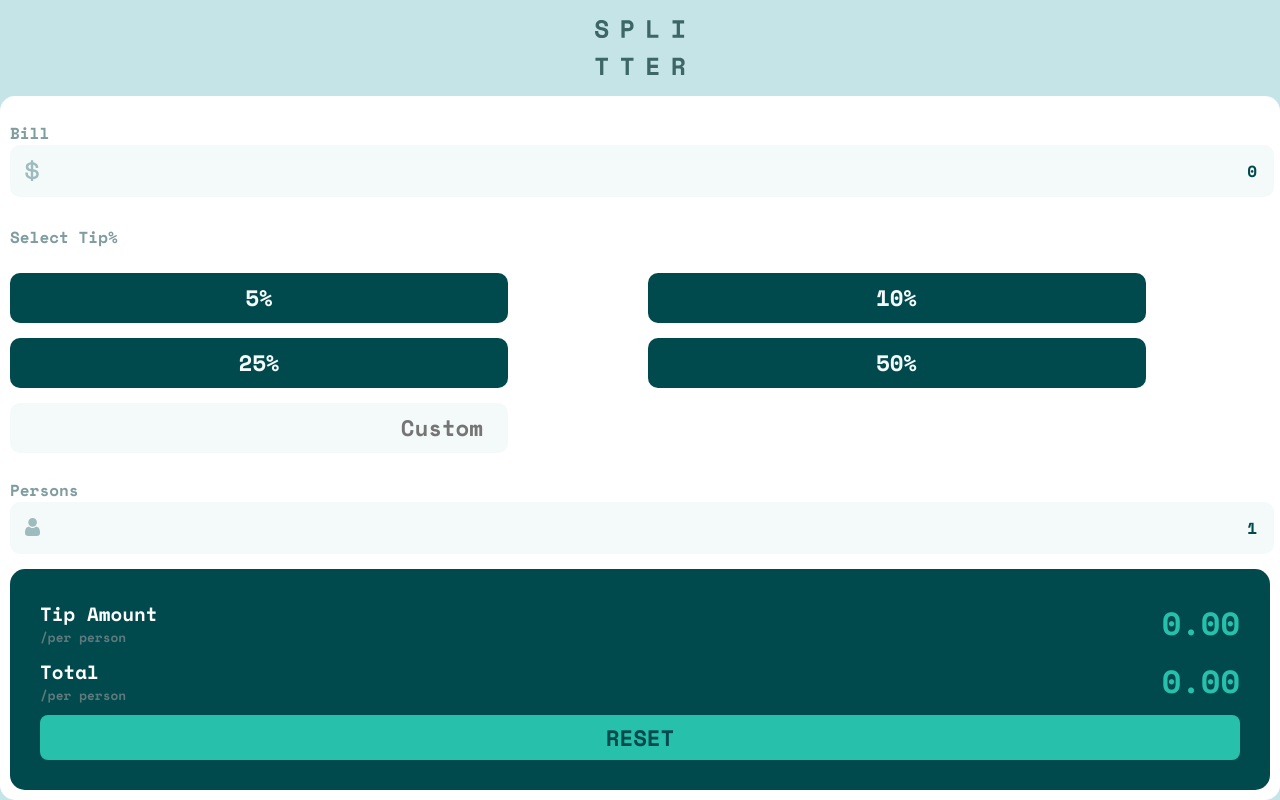
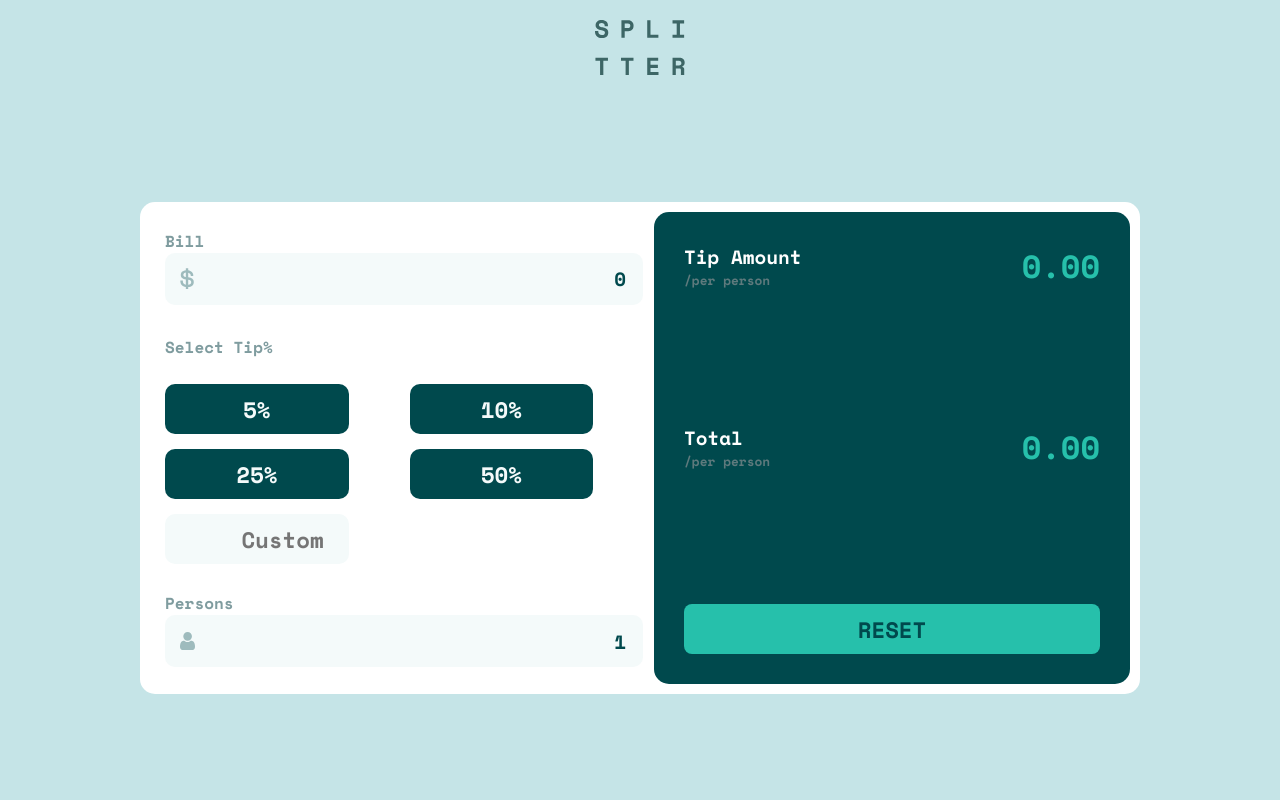
Before and after one commit to martinablazheska/splitter, a React (Create React App) app: page / in a window 1280 px wide. Built offline with nearby package versions, Linux system fonts and the light colour scheme.

Commit message:
desktop version added

```diff
--- a/src/color-pallete.css
+++ b/src/color-pallete.css
@@ -5,4 +5,5 @@
   --grayish-cyan: hsl(184, 14%, 56%);
   --light-grayish-cyan: hsl(185, 41%, 84%);
   --very-light-grayish-cyan: hsl(189, 41%, 97%);
+  --light-cyan: hsl(173, 61%, 77%);
 }
--- a/src/components/Calculator/Calculator.module.css
+++ b/src/components/Calculator/Calculator.module.css
@@ -10,3 +10,14 @@
   padding: 10px;
   box-sizing: border-box;
 }
+
+@media (min-width: 400px) {
+  .calculator {
+    flex-direction: row;
+    width: 80%;
+    min-width: 400px;
+    max-width: 1000px;
+    height: 70%;
+    max-height: 900px;
+  }
+}
--- a/src/components/Calculator/Input/Input.module.css
+++ b/src/components/Calculator/Input/Input.module.css
@@ -5,3 +5,11 @@
   height: auto;
   width: 100%;
 }
+
+@media (min-width: 400px) {
+  .input {
+    width: 50%;
+    height: 100%;
+    padding: 0 15px;
+  }
+}
--- a/src/components/Calculator/Input/InputField/InputFIeld.module.css
+++ b/src/components/Calculator/Input/InputField/InputFIeld.module.css
@@ -23,7 +23,7 @@ input {
   height: 50px;
   border: none;
   border-radius: 10px;
-  font-size: 1em;
+  font-size: 1.2rem;
   font-weight: 700;
   text-align: right;
   background-repeat: no-repeat;
--- a/src/components/Calculator/Input/InputField/InputField.jsx
+++ b/src/components/Calculator/Input/InputField/InputField.jsx
@@ -8,6 +8,7 @@ function InputField(props) {
   return (
     <div className={classes["input-field"]}>
       <label htmlFor={props.id}>{props.label}</label>
+
       <input
         type={props.type}
         className={classes[`${props.inputClass}`]}
--- a/src/components/Calculator/Input/TIpPicker/TipButton/TipButton.module.css
+++ b/src/components/Calculator/Input/TIpPicker/TipButton/TipButton.module.css
@@ -23,6 +23,7 @@
 
 .tip-button label:hover {
   cursor: pointer;
+  background-color: var(--light-cyan);
 }
 
 .tip-button input:checked + label {
--- a/src/components/Calculator/Results/ResetButton/ResetButton.module.css
+++ b/src/components/Calculator/Results/ResetButton/ResetButton.module.css
@@ -13,4 +13,5 @@
 
 .reset-button:hover {
   cursor: pointer;
+  background-color: var(--light-cyan);
 }
--- a/src/components/Calculator/Results/Results.module.css
+++ b/src/components/Calculator/Results/Results.module.css
@@ -14,3 +14,10 @@
   font-size: 1.2rem;
   padding: 30px;
 }
+
+@media (min-width: 400px) {
+  .results-container {
+    width: 50%;
+    height: 100%;
+  }
+}
--- a/src/components/Main/Main.module.css
+++ b/src/components/Main/Main.module.css
@@ -2,3 +2,11 @@
   height: 88vh;
   width: 100%;
 }
+
+@media (min-width: 400px) {
+  .main {
+    display: flex;
+    align-items: center;
+    justify-content: center;
+  }
+}
```
Also changed, not shown: 1 other file (tests, documents, lock files or other folders).
